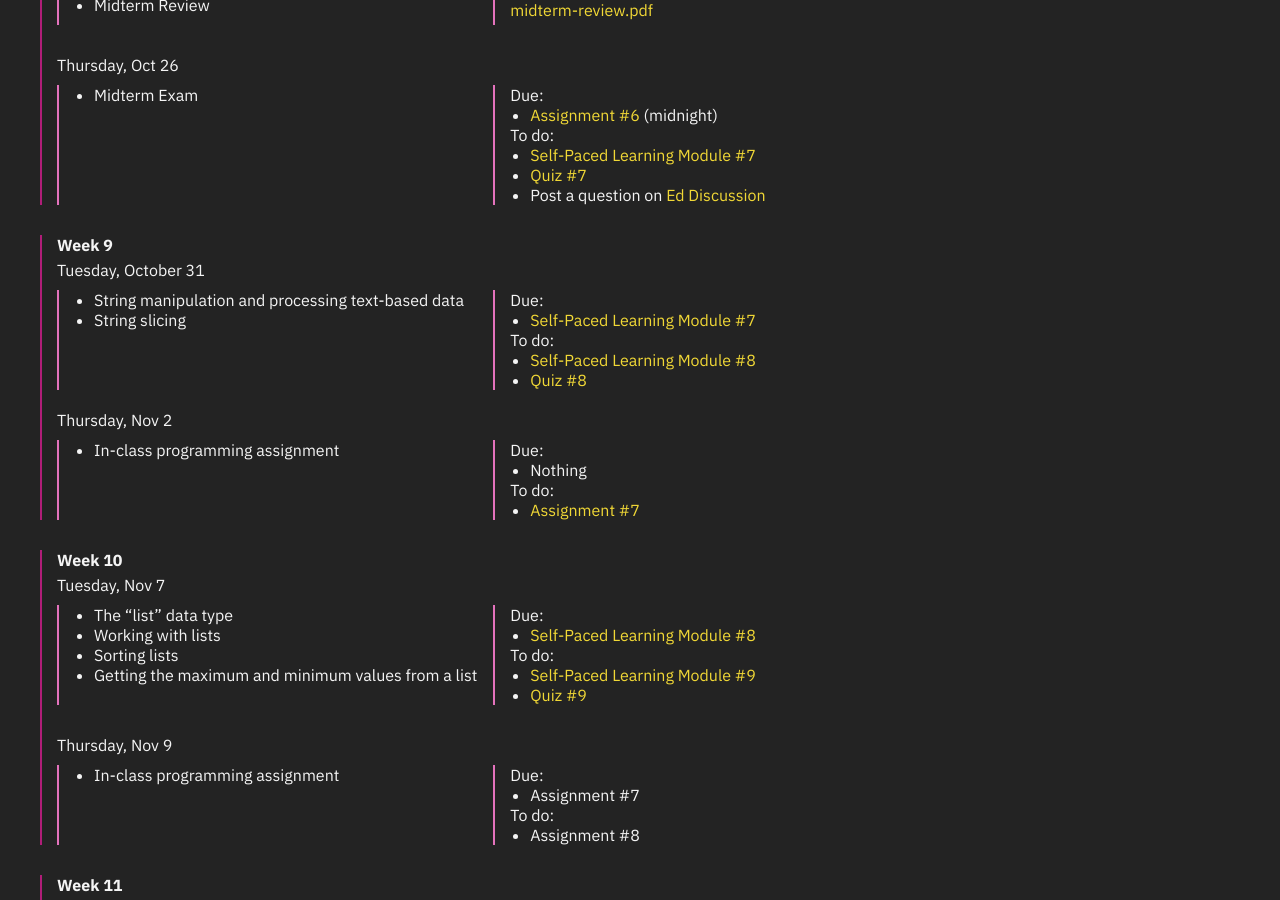
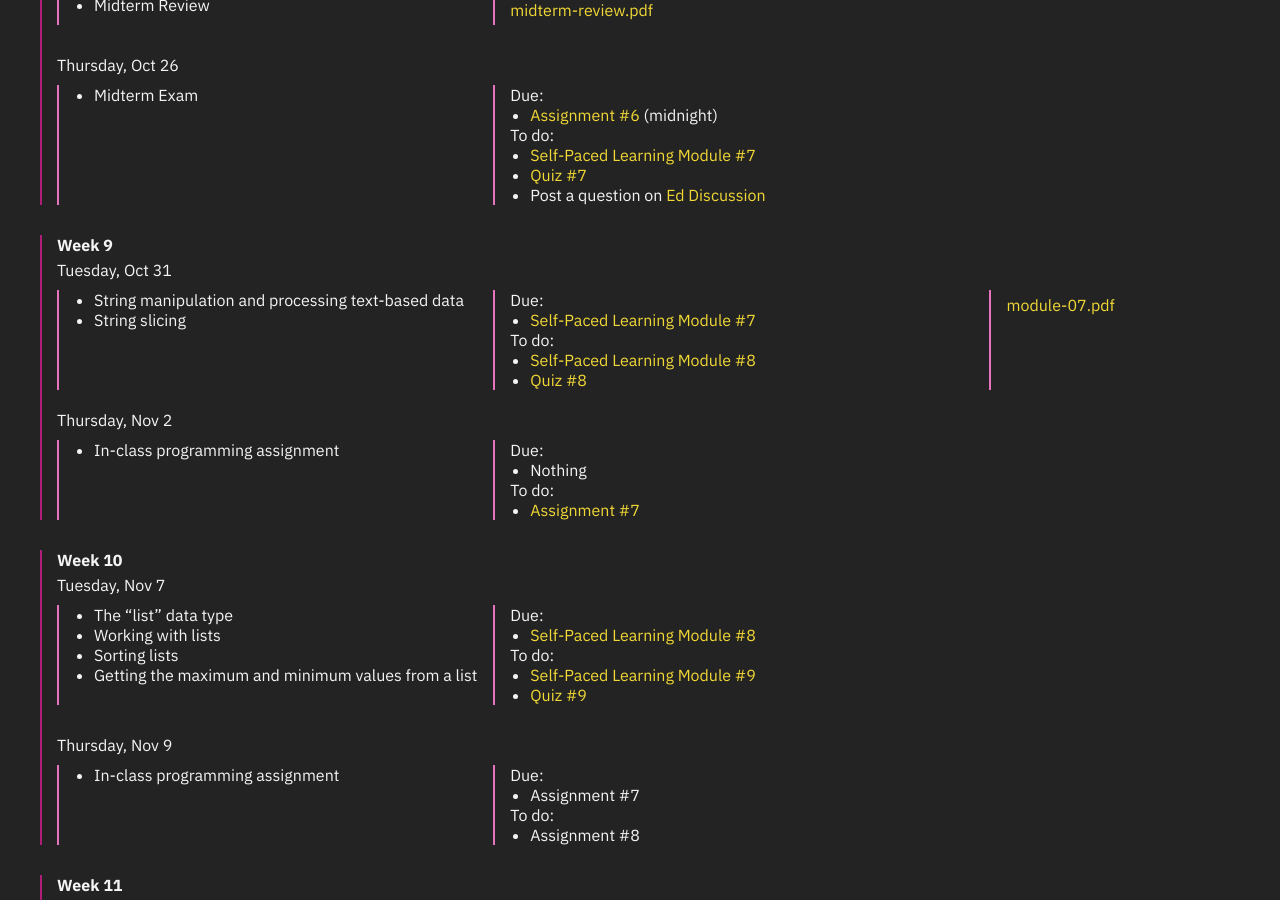
Before and after one commit to emilydidthis/CSCI-UA.002-Fall23, a Jekyll site: the page built from schedule.md, in a window 1280 px wide and 900 px high, scrolled down 2745 px. Built offline with Jekyll 4.4.1, drawn with Linux system fonts in a browser that asks for light colours.

Commit message:
module 7 slides

```diff
--- a/schedule.md
+++ b/schedule.md
@@ -447,7 +447,7 @@ To do:
 
 <!-- ------------------------------------------------ -->
 ## Week 9
-Tuesday, October 31
+Tuesday, Oct 31
 <div class="week" markdown="1">
 <div class="week-column topics" markdown="1">
 
@@ -466,11 +466,11 @@ To do:
 - [Quiz #8](https://brightspace.nyu.edu/d2l/home/223178)
 </div>
 
-<!-- <div class="week-column materials" markdown="1">
+<div class="week-column materials" markdown="1">
 
 ### Materials
 <a href="{{ site.url }}{{ site.baseurl }}/assets/slides/module-07.pdf">module-07.pdf</a>
-</div>  -->
+</div>
 </div>
 <br>
 Thursday, Nov 2
```
Also changed, not shown: 1 other file.
